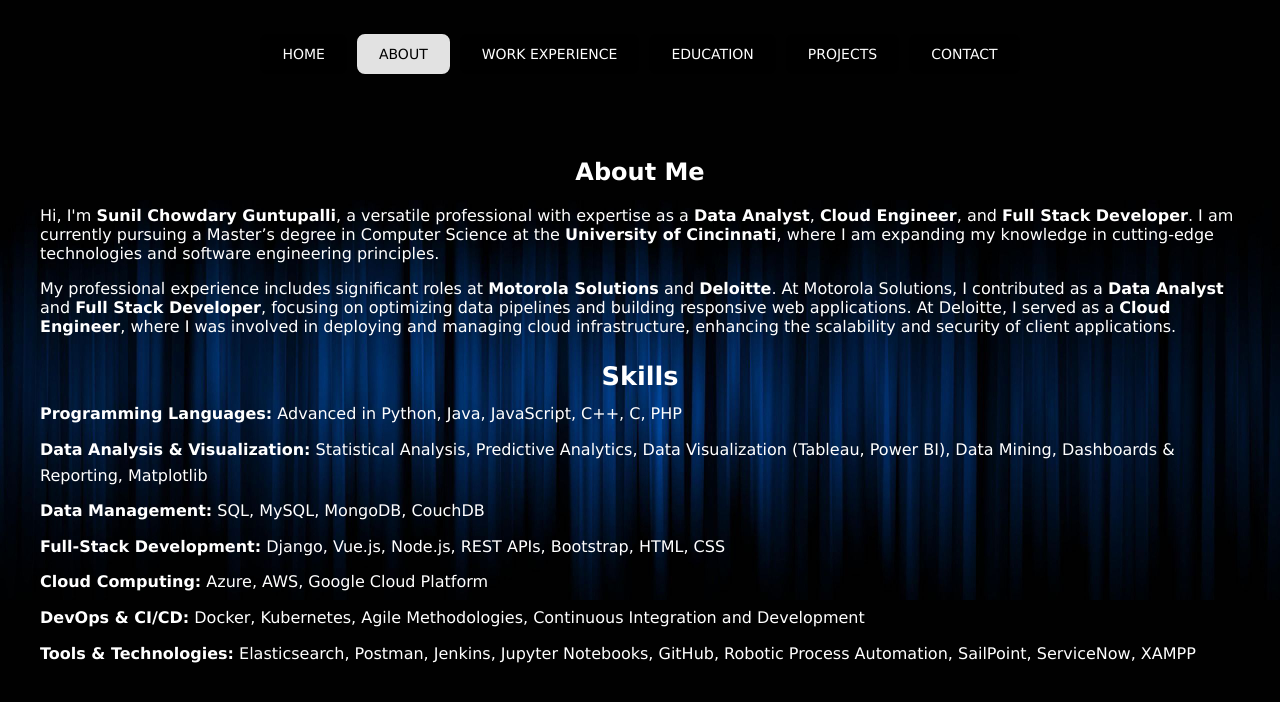
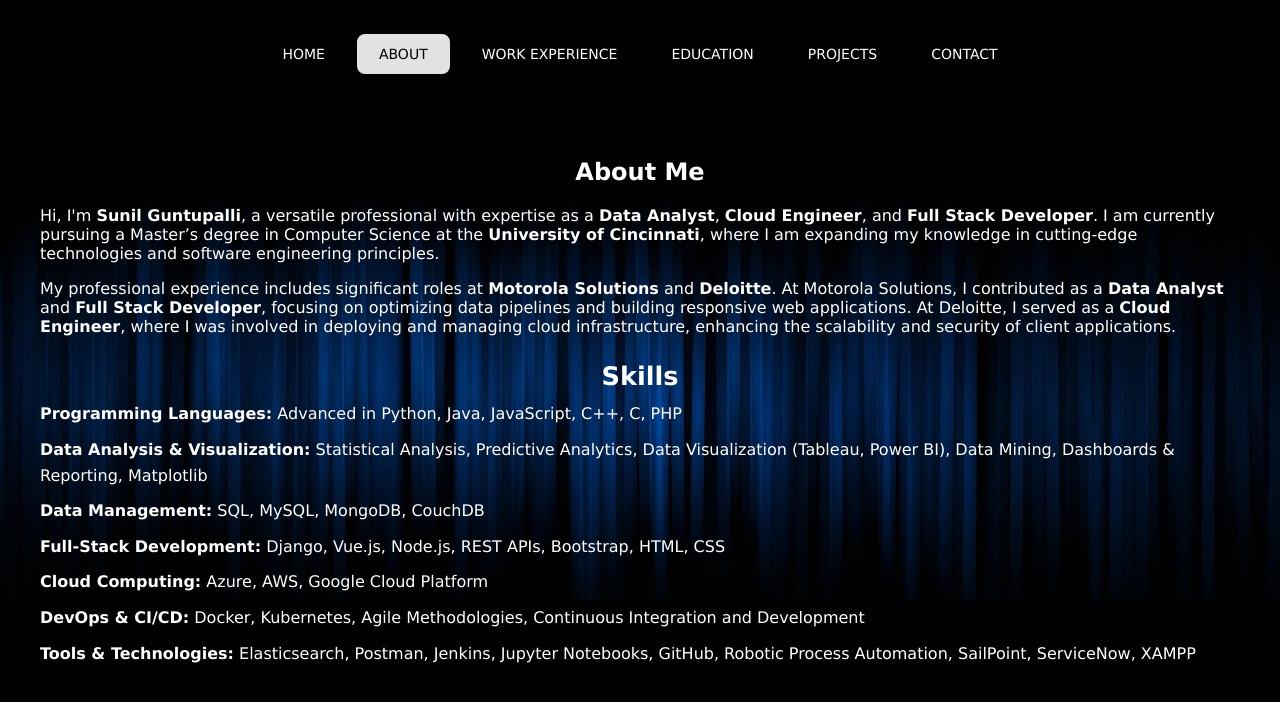
Before and after one commit to sunilguntupalli/portfolio, a plain HTML site: page index.html in a window 1280 px wide. Both pictures are taken after a click on the link "ABOUT". Drawn offline with Linux system fonts and the light colour scheme.

Commit message:
Update index.html

```diff
--- a/index.html
+++ b/index.html
@@ -4,10 +4,10 @@
 <head>
     <meta charset="UTF-8">
     <meta name="viewport" content="width=device-width, initial-scale=1.0">
-    <meta name="description" content="Portfolio of Sunil Chowdary Guntupalli, a Software Engineer specializing in Cloud Management, Data Analysis, and Full-Stack Development.">
-    <meta name="keywords" content="Sunil Chowdary Guntupalli, Software Engineer, Cloud Management, Data Analysis, Full-Stack Development, Portfolio">
-    <meta name="author" content="Sunil Chowdary Guntupalli">
-    <title>Sunil Chowdary Guntupalli - Portfolio</title>
+    <meta name="description" content="Portfolio of Sunil Guntupalli, a Software Engineer specializing in Cloud Management, Data Analysis, and Full-Stack Development.">
+    <meta name="keywords" content="Sunil Guntupalli, Software Engineer, Cloud Management, Data Analysis, Full-Stack Development, Portfolio">
+    <meta name="author" content="Sunil Guntupalli">
+    <title>Sunil Guntupalli - Portfolio</title>
     <style>
         body {
             font-family: Verdana, sans-serif;
@@ -500,17 +500,17 @@
             <div class="home-section">
                 <div class="home-content">
                     <p>Hello</p>
-                    <h1><strong>I'm Sunil Chowdary Guntupalli</strong></h1>
+                    <h1><strong>I'm Sunil Guntupalli</strong></h1>
                     <p><font size="-1">Software Engineer | Cloud Management | Data Analysis | Full-Stack Development</font></p>
                     <a href="resume.pdf" class="resume-button" download aria-label="Download Resume">Download Resume</a>
                 </div>
-                <img src="photo.png" alt="Portrait of Sunil Chowdary Guntupalli" class="home-image visible" loading="lazy">
+                <img src="photo.png" alt="Portrait of Sunil Guntupalli" class="home-image visible" loading="lazy">
             </div>
         </section>
 
         <section id="about" class="section" role="region" aria-labelledby="about">
             <h2>About Me</h2>
-            <p>Hi, I'm <strong>Sunil Chowdary Guntupalli</strong>, a versatile professional with expertise as a <strong>Data Analyst</strong>, <strong>Cloud Engineer</strong>, and <strong>Full Stack Developer</strong>. I am currently pursuing a Master’s degree in Computer Science at the <strong>University of Cincinnati</strong>, where I am expanding my knowledge in cutting-edge technologies and software engineering principles.</p>
+            <p>Hi, I'm <strong>Sunil Guntupalli</strong>, a versatile professional with expertise as a <strong>Data Analyst</strong>, <strong>Cloud Engineer</strong>, and <strong>Full Stack Developer</strong>. I am currently pursuing a Master’s degree in Computer Science at the <strong>University of Cincinnati</strong>, where I am expanding my knowledge in cutting-edge technologies and software engineering principles.</p>
 
         <p>My professional experience includes significant roles at <strong>Motorola Solutions</strong> and <strong>Deloitte</strong>. At Motorola Solutions, I contributed as a <strong>Data Analyst</strong> and <strong>Full Stack Developer</strong>, focusing on optimizing data pipelines and building responsive web applications. At Deloitte, I served as a <strong>Cloud Engineer</strong>, where I was involved in deploying and managing cloud infrastructure, enhancing the scalability and security of client applications.</p>
         <h3>Skills</h3>
```
